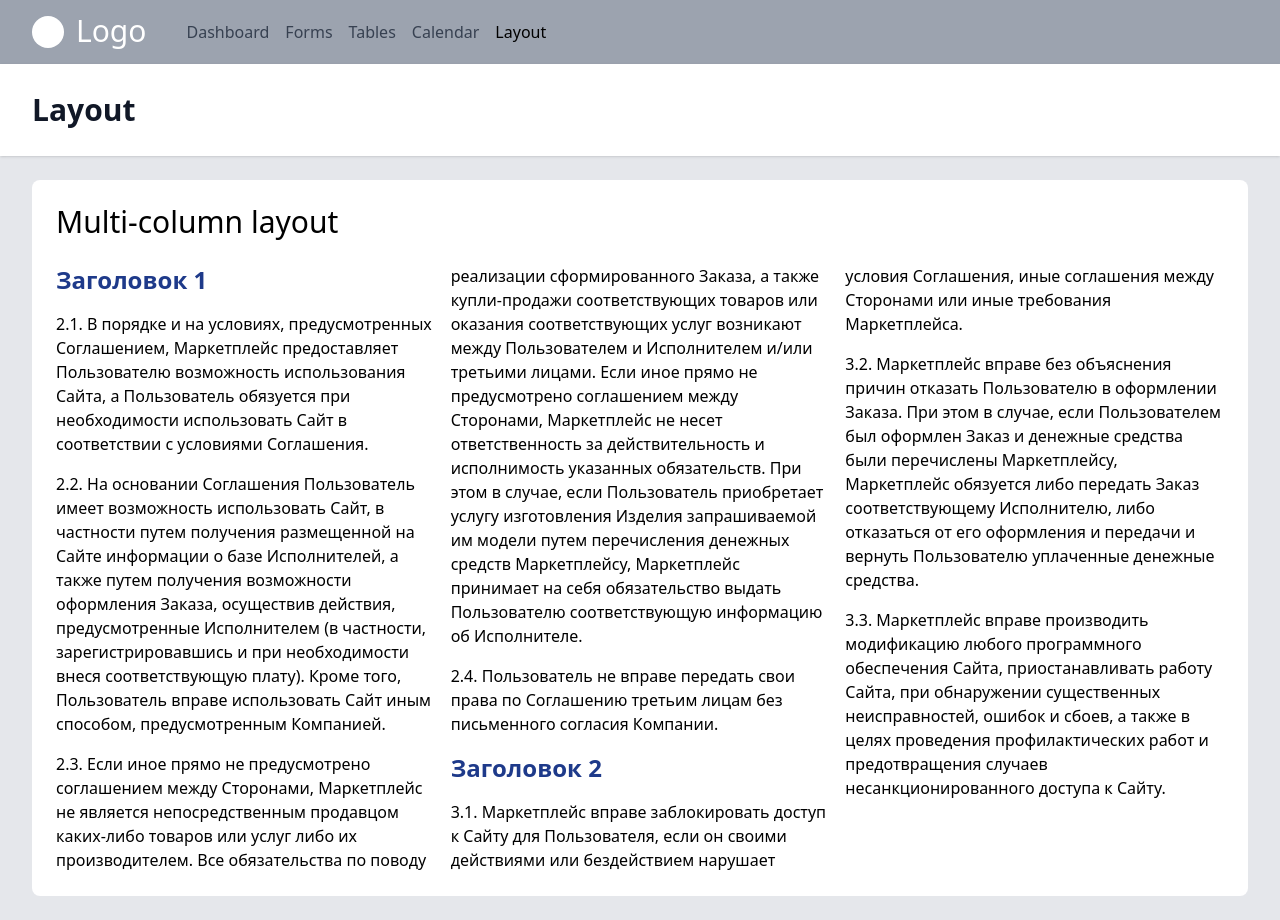
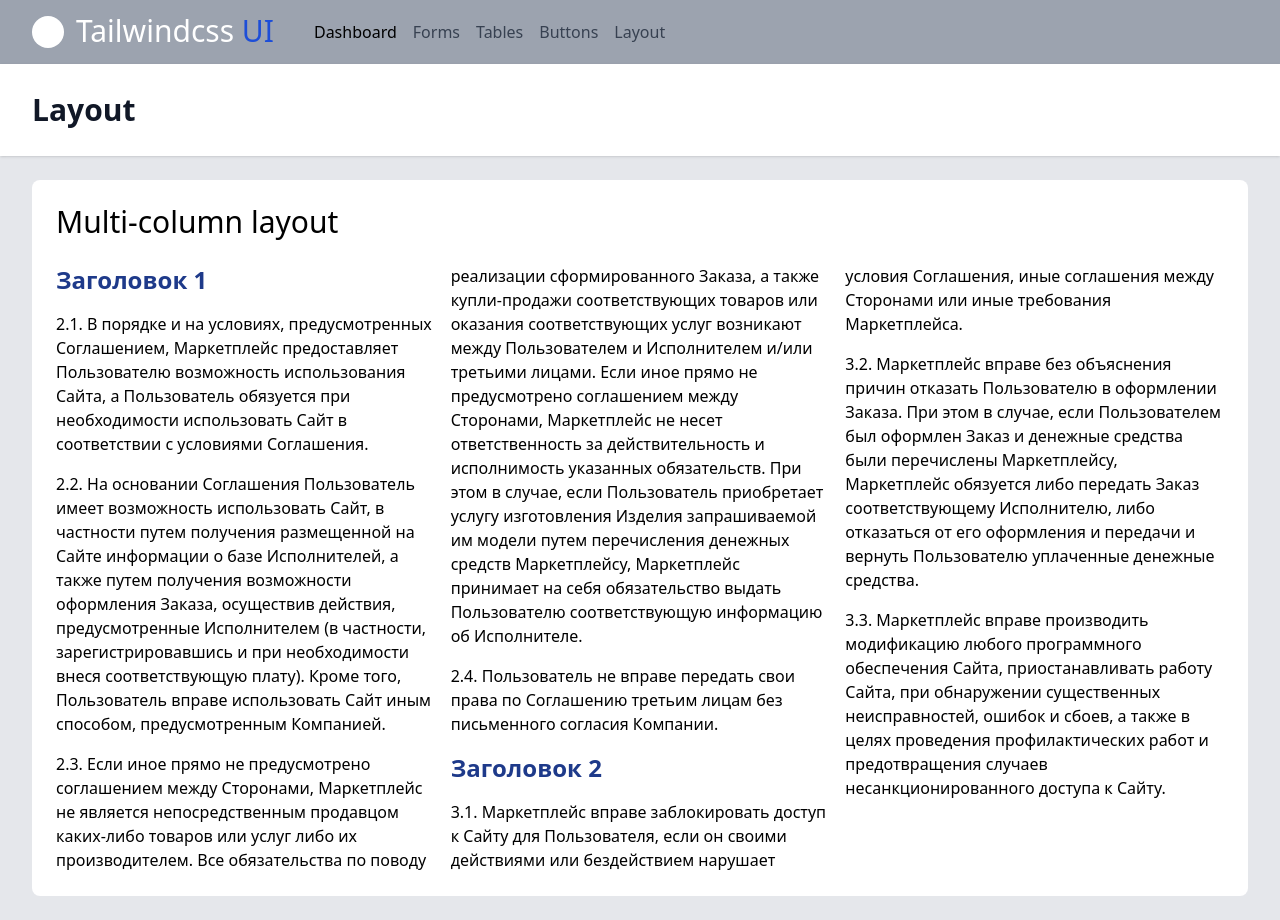
Before and after one commit to mixfolio/tailwindcss-ui, a website: page src/columns.html in a window 1280 px wide. Drawn offline with Linux system fonts and the light colour scheme.

Commit message:
upd main nenu

```diff
--- a/src/columns.html
+++ b/src/columns.html
@@ -12,31 +12,31 @@
 <body class="h-full">
     <div class="super-wrap min-h-full">
 
-        <div class="bg-gray-400">
+        <nav class="bg-gray-400">
             <div class="wrapper">
                 <div class="flex items-center h-16">
                     <div class="flex items-center">
 
                         <a href="./index.html" class="flex items-flex">
                             <div class="w-8 h-8 rounded-full bg-white mr-3"></div>
-                            <h4 class="text-white leading-none ">Logo</h4>
+                            <h4 class="text-white leading-none ">Tailwindcss <span class="text-blue-700">UI</span></h4>
 
                         </a>
 
 
                         <div class="hidden md:block">
                             <div class="ml-10 flex items-baseline space-x-4">
-                                <a href="./index.html" class="nav-link">Dashboard</a>
-                                <a href="forms.html" class="nav-link">Forms</a>
-                                <a href="#" class="nav-link">Tables</a>
-                                <a href="#" class="nav-link">Calendar</a>
-                                <a href="#" >Layout</a>
+                                <a href="#" aria-current="page">Dashboard</a>
+                                <a href="./forms.html" class="nav-link">Forms</a>
+                                <a href="./tables.html" class="nav-link">Tables</a>
+                                <a href="./buttons.html" class="nav-link">Buttons</a>
+                                <a href="./columns.html" class="nav-link">Layout</a>
                             </div>
                         </div>
                     </div>
                 </div>
             </div>
-        </div>
+        </nav>
 
 
         <header class="bg-white shadow">
```
Also changed, not shown: src/buttons.html (+7 -7 lines), src/forms.html (+7 -7 lines), src/index.html (+3 -3 lines), src/css/output.css.
